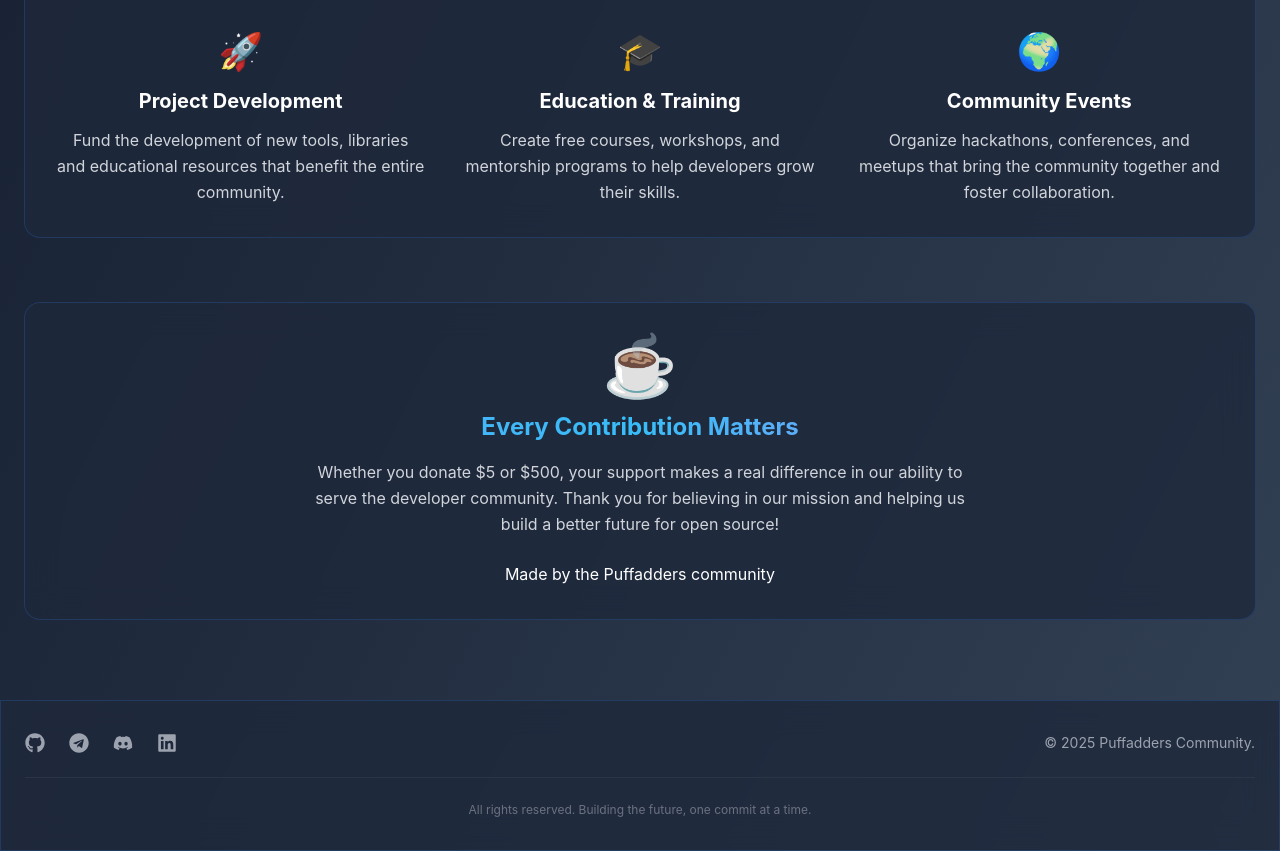
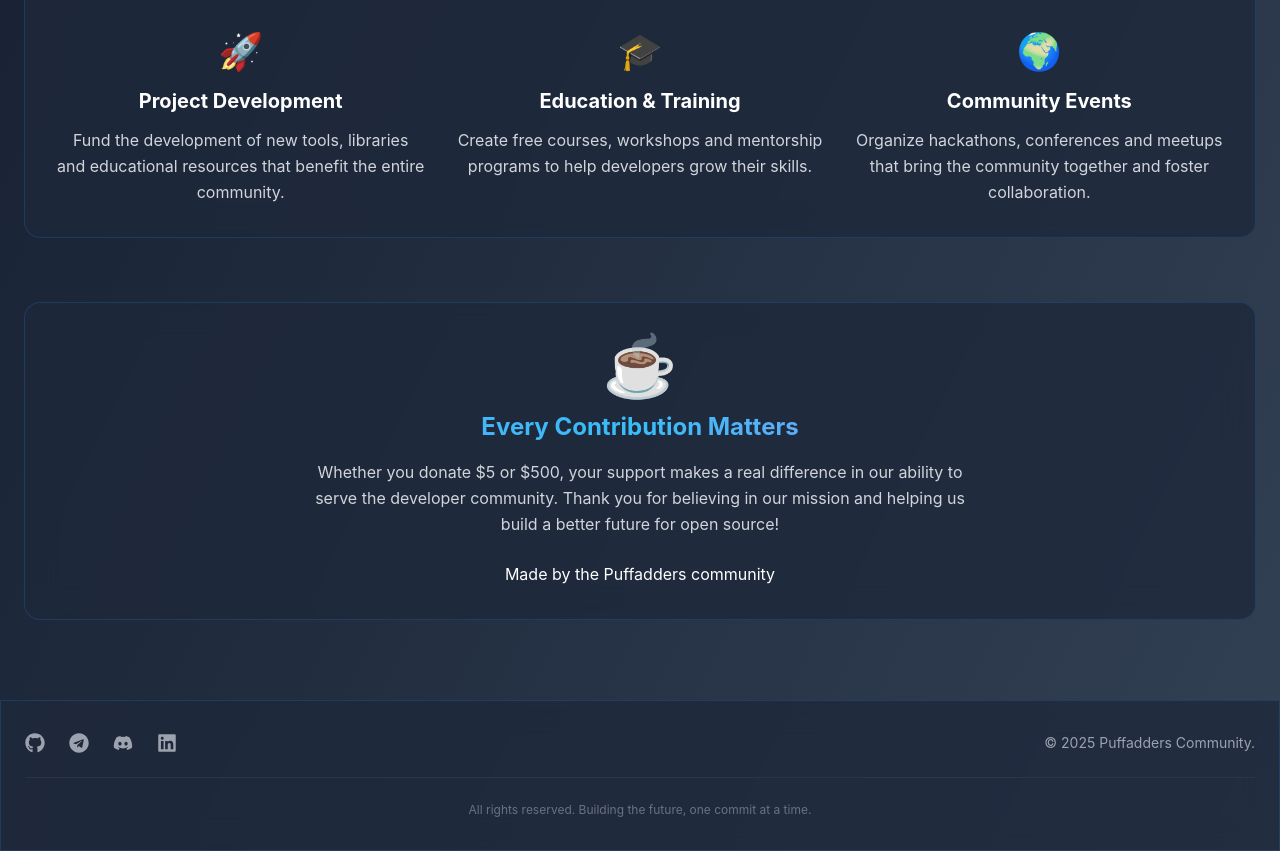
Before and after one commit to mukuvi/Puffsecurity, a React (Vite) app in the folder Puff/: page /donate in a window 1280 px wide. Shown: the part 1740-2591 px from the top of the page. Built offline with nearby package versions, Linux system fonts and the light colour scheme.

Commit message:
Puffadders

```diff
--- a/Puff/src/components/Donate.jsx
+++ b/Puff/src/components/Donate.jsx
@@ -275,7 +275,7 @@ const Donate = () => {
                 Education & Training
               </h3>
               <p className="text-gray-300 leading-relaxed">
-                Create free courses, workshops, and mentorship programs to help
+                Create free courses, workshops and mentorship programs to help
                 developers grow their skills.
               </p>
             </div>
@@ -285,7 +285,7 @@ const Donate = () => {
                 Community Events
               </h3>
               <p className="text-gray-300 leading-relaxed">
-                Organize hackathons, conferences, and meetups that bring the
+                Organize hackathons, conferences and meetups that bring the
                 community together and foster collaboration.
               </p>
             </div>
```
